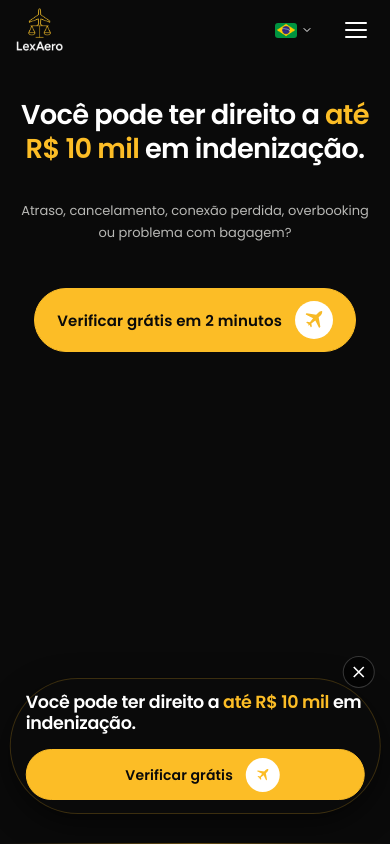
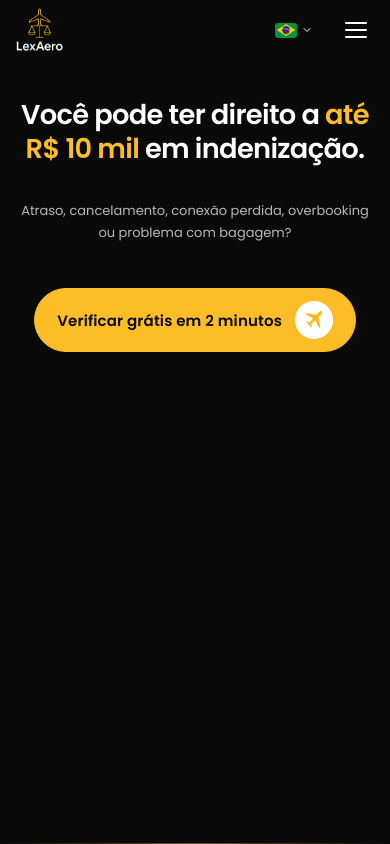
Before and after one commit to t0non/lpLexAero, a Next.js app: page / in a window 390 px wide. Shown: the top 844 px of the page. Built offline with nearby package versions, Linux system fonts and the light colour scheme.

Commit message:
fix: remove SmartFloatingCTA notification banner from all pages (desktop + mobile)

```diff
--- a/src/components/Header.js
+++ b/src/components/Header.js
@@ -1,7 +1,7 @@
 "use client";
 import { useState, useEffect } from "react";
 import Link from "next/link";
-import SmartFloatingCTA from "./SmartFloatingCTA";
+
 
 const NAV_LINKS = [
   { label: "Áreas de Atuação", href: "/direito-do-passageiro-aereo" },
@@ -133,8 +133,6 @@ export default function Header() {
         </div>
 
       </nav>
-
-      <SmartFloatingCTA />
     </>
   );
 }
```
